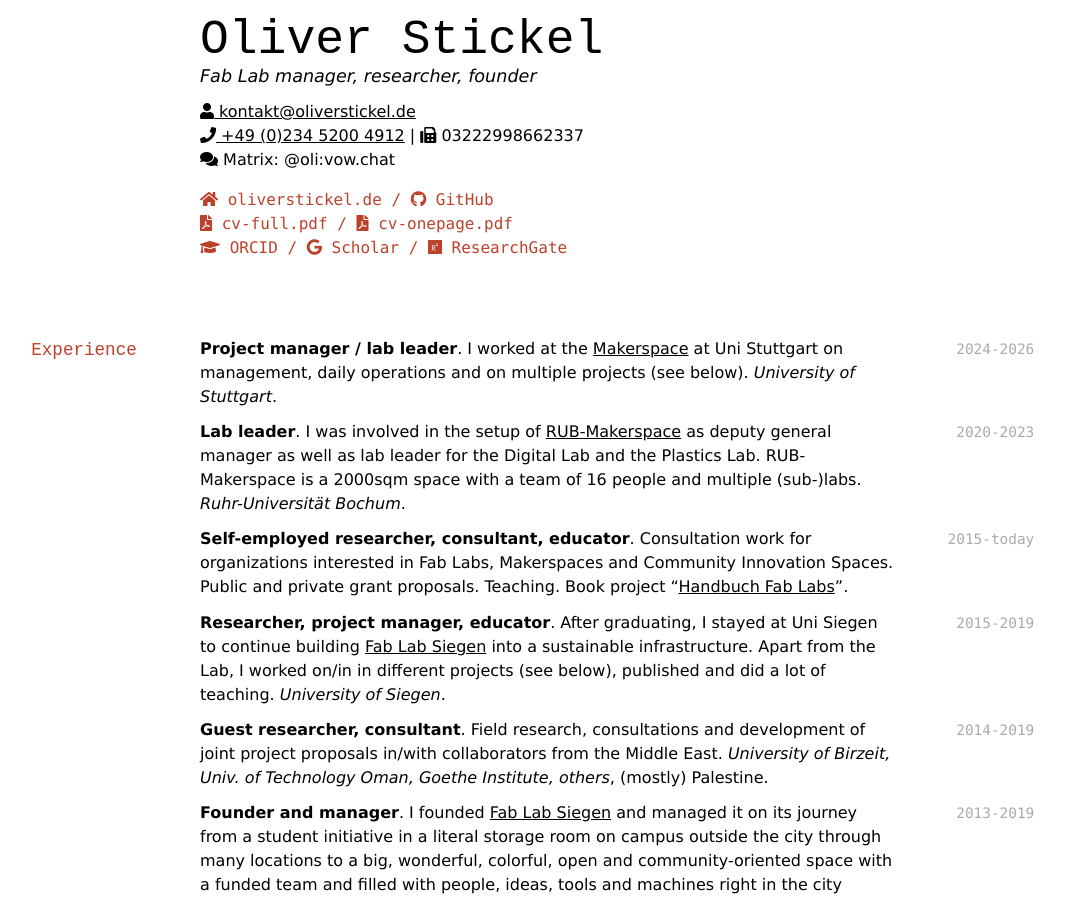
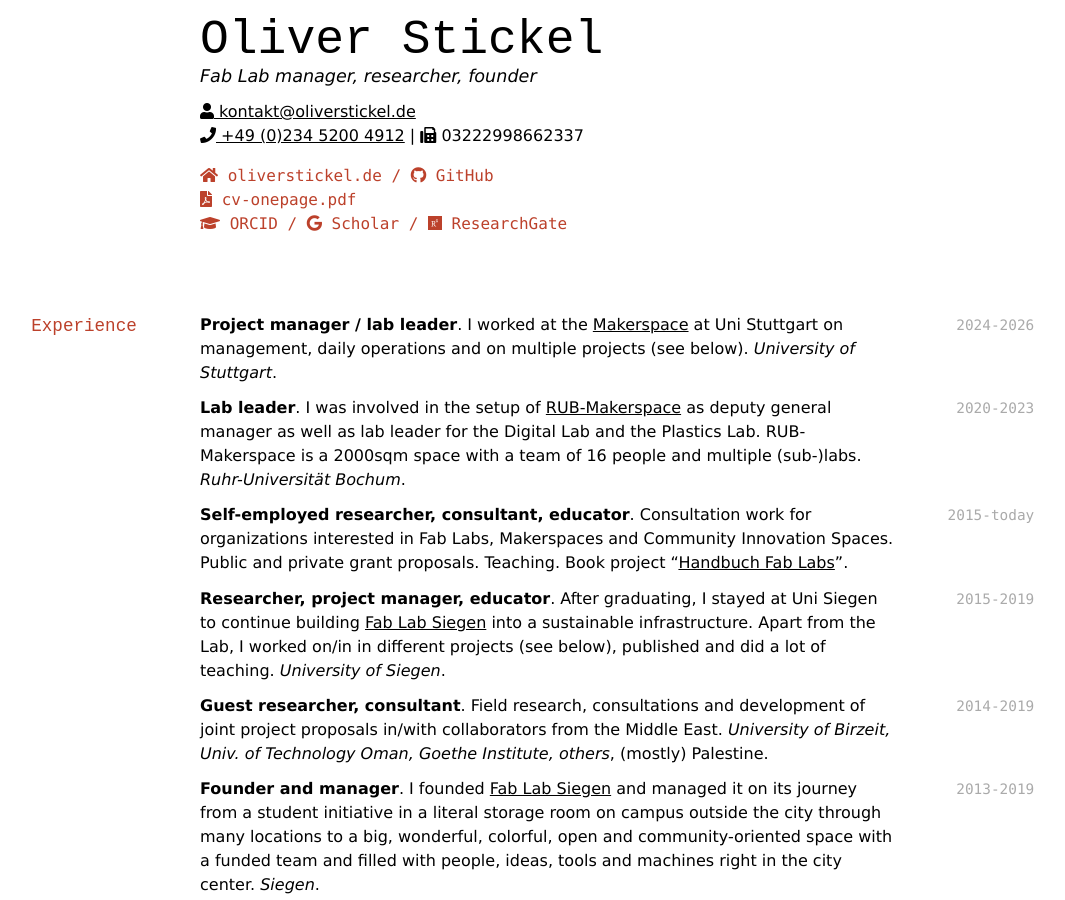
Before and after one commit to oliverstickel/oliverstickel.github.io, a Jekyll site: the page built from index.md, in a window 1280 px wide and 900 px high. Shown: the whole window, without its empty margins (132-1197 px from the left). Built offline with Jekyll 4.4.1, drawn with Linux system fonts in a browser that asks for light colours; nearby versions of some CDN libraries; a style sheet for code colours, icons or effects is not loaded.

Commit message:
pdf updates

```diff
--- a/index.md
+++ b/index.md
@@ -7,11 +7,10 @@ Fab Lab manager, researcher, founder
 
 <a href="mailto:kontakt@oliverstickel.de"><i class="fas fa-user"></i> kontakt@oliverstickel.de</a><br/>
 <a href="tel:+4923452004912"><i class="fas fa-phone"></i> +49 (0)234 5200 4912</a> |  <i class="fas fa-fax"></i> 03222998662337 <br/>
-<i class="fas fa-comments"></i> Matrix: @oli:vow.chat <br/>
 
 <div id="webaddress">
   <a href="https://oliverstickel.de"><i class="fas fa-home"></i> oliverstickel.de </a> / <a href="https://github.com/oliverstickel"><i class="fab fa-github"></i> GitHub </a><br/>
-  <a href="https://oliverstickel.de/cv-full.pdf"><i class="fas fa-file-pdf"></i> cv-full.pdf</a> / <a href="https://oliverstickel.de/cv-onepage.pdf"><i class="fas fa-file-pdf"></i> cv-onepage.pdf</a><br/>
+  <a href="https://oliverstickel.de/cv-onepage.pdf"><i class="fas fa-file-pdf"></i> cv-onepage.pdf</a><br/>
   <a href="https://orcid.org/0009-0009-2787-4975"><i class="fas fa-graduation-cap"></i> ORCID </a> / <a href="https://scholar.google.de/citations?user=K1WQRFsAAAAJ"><i class="fab fa-google"></i> Scholar </a> / <a href="https://researchgate.net/profile/oliver-stickel"><i class="fab fa-researchgate"></i> ResearchGate </a><br/>
 </div>
 
```
Also changed, not shown: 2 other files.
